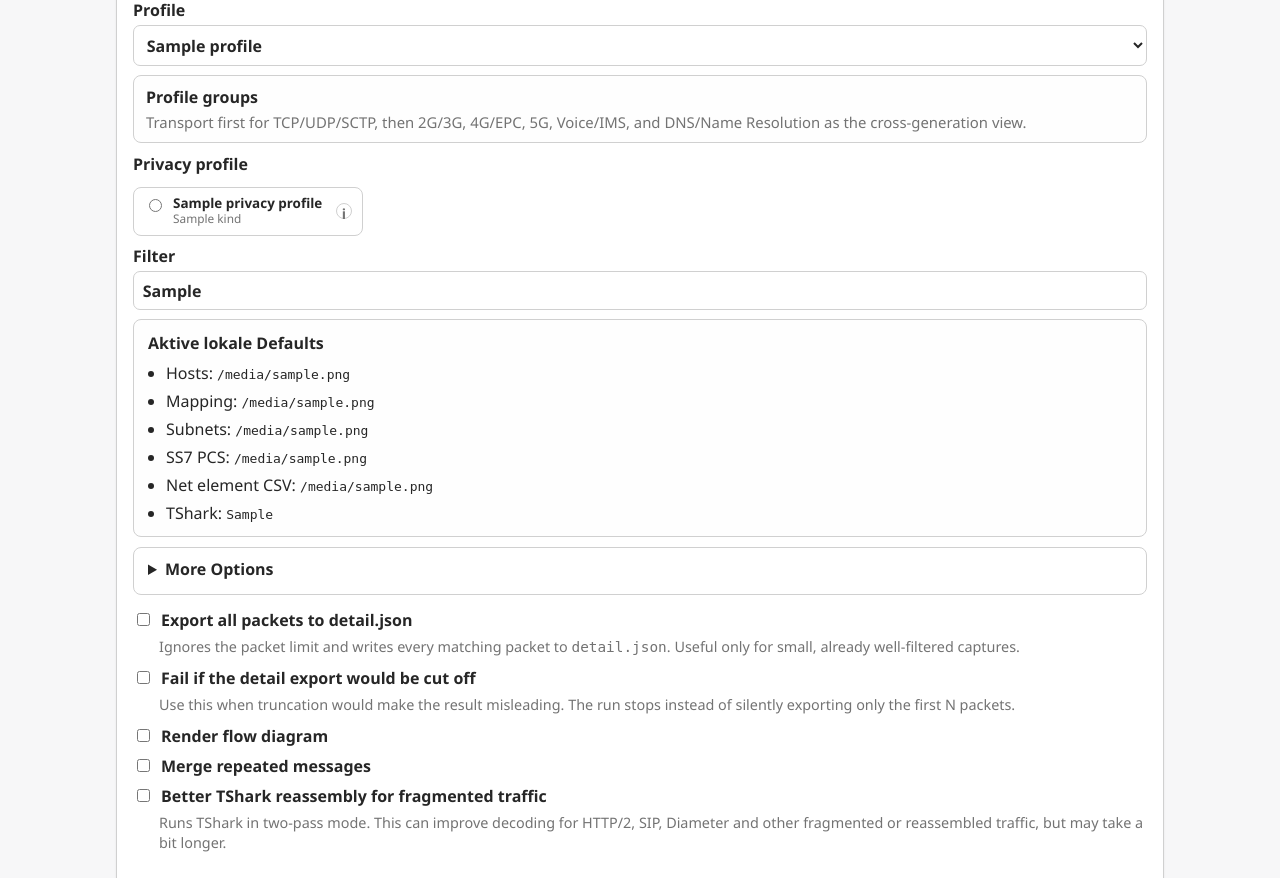
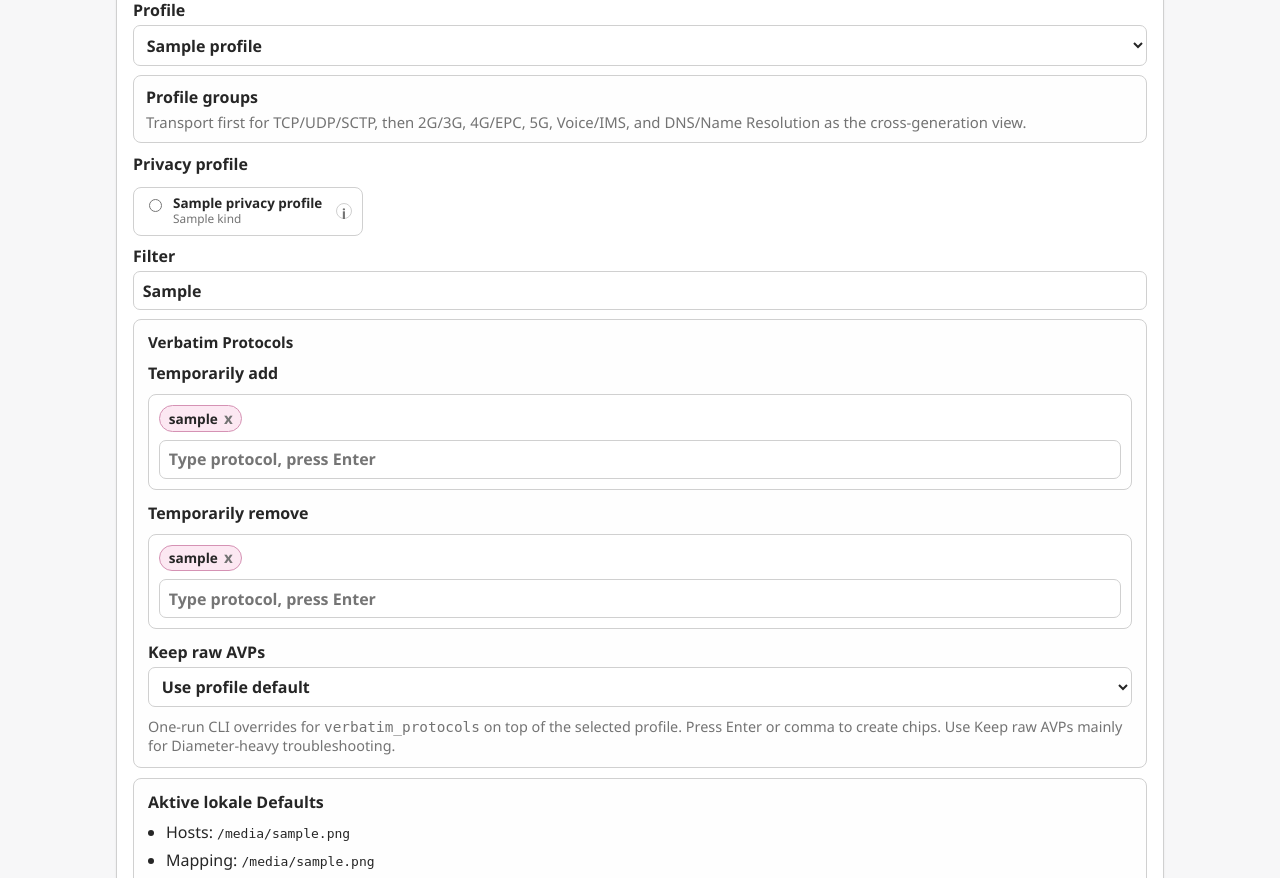
Before and after one commit to FrnkMrz/pcap2llm, a FastAPI app: template src/pcap2llm/web/templates/job.html in a window 1280 px wide. Shown: the part 1188-2066 px from the top of the page. Run offline with FastAPI, Linux system fonts and the light colour scheme; the template is opened without the code that fills it: most values are stand-ins (such as "Sample title", 1, 10 or a date in 2020); some libraries are stand-ins or nearby versions.

Commit message:
Add verbatim expert controls to web GUI

```diff
--- a/src/pcap2llm/web/app.py
+++ b/src/pcap2llm/web/app.py
@@ -320,6 +320,9 @@ def create_app(settings: WebSettings | None = None) -> FastAPI:
         profile: str = Form(...),
         privacy_profile: str = Form("share"),
         display_filter: str = Form(""),
+        verbatim_protocols_add: str = Form(""),
+        verbatim_protocols_remove: str = Form(""),
+        keep_raw_avps: str = Form(""),
         max_packets: str = Form("1000"),
         all_packets: bool = Form(False),
         fail_on_truncation: bool = Form(False),
@@ -405,6 +408,9 @@ def create_app(settings: WebSettings | None = None) -> FastAPI:
                 profile=profile,
                 privacy_profile=_resolve_privacy_profile_cli_value(profile_store, privacy_profile),
                 display_filter=display_filter.strip() or None,
+                verbatim_protocols_add=_parse_protocol_list(verbatim_protocols_add),
+                verbatim_protocols_remove=_parse_protocol_list(verbatim_protocols_remove),
+                keep_raw_avps=_parse_optional_bool_string(keep_raw_avps),
                 max_packets=_parse_optional_int(max_packets),
                 all_packets=all_packets,
                 fail_on_truncation=fail_on_truncation,
@@ -434,6 +440,9 @@ def create_app(settings: WebSettings | None = None) -> FastAPI:
             "profile": profile,
             "privacy_profile": privacy_profile,
             "display_filter": display_filter.strip(),
+            "verbatim_protocols_add": ", ".join(_parse_protocol_list(verbatim_protocols_add)),
+            "verbatim_protocols_remove": ", ".join(_parse_protocol_list(verbatim_protocols_remove)),
+            "keep_raw_avps": keep_raw_avps.strip(),
             "max_packets": max_packets.strip(),
             "all_packets": all_packets,
             "fail_on_truncation": fail_on_truncation,
@@ -1340,6 +1349,9 @@ def _build_analyze_defaults(record: JobRecord, local_support_defaults: dict[str,
         "profile": "",
         "privacy_profile": "",
         "display_filter": "",
+        "verbatim_protocols_add": "",
+        "verbatim_protocols_remove": "",
+        "keep_raw_avps": "",
         "max_packets": "1000",
         "all_packets": False,
         "fail_on_truncation": False,
@@ -1391,6 +1403,9 @@ def _build_preview_options(
             str(analyze_defaults.get("privacy_profile") or selected_privacy),
         ),
         display_filter=_string_or_none(analyze_defaults.get("display_filter")),
+        verbatim_protocols_add=_parse_protocol_list(analyze_defaults.get("verbatim_protocols_add")),
+        verbatim_protocols_remove=_parse_protocol_list(analyze_defaults.get("verbatim_protocols_remove")),
+        keep_raw_avps=_parse_optional_bool_string(analyze_defaults.get("keep_raw_avps")),
         max_packets=_parse_optional_int(str(analyze_defaults.get("max_packets", ""))),
         all_packets=bool(analyze_defaults.get("all_packets")),
         fail_on_truncation=bool(analyze_defaults.get("fail_on_truncation")),
@@ -1409,6 +1424,35 @@ def _build_preview_options(
         tshark_path=_string_or_none(analyze_defaults.get("tshark_path")),
         two_pass=bool(analyze_defaults.get("two_pass")),
     )
+
+
+def _parse_protocol_list(value: object) -> list[str]:
+    if value is None:
+        return []
+    if isinstance(value, list):
+        items = value
+    else:
+        items = str(value).split(",")
+
+    out: list[str] = []
+    for item in items:
+        text = str(item).strip().lower()
+        if not text:
+            continue
+        if text not in out:
+            out.append(text)
+    return out
+
+
+def _parse_optional_bool_string(value: object) -> bool | None:
+    text = str(value or "").strip().lower()
+    if not text:
+        return None
+    if text in {"true", "1", "yes", "on"}:
+        return True
+    if text in {"false", "0", "no", "off"}:
+        return False
+    raise ValueError("Invalid boolean analyze option.")
 
 
 def _discovery_support_files(
--- a/src/pcap2llm/web/models.py
+++ b/src/pcap2llm/web/models.py
@@ -24,6 +24,9 @@ class AnalyzeOptions:
     profile: str
     privacy_profile: str = "share"
     display_filter: str | None = None
+    verbatim_protocols_add: list[str] = field(default_factory=list)
+    verbatim_protocols_remove: list[str] = field(default_factory=list)
+    keep_raw_avps: bool | None = None
     max_packets: int | None = None
     all_packets: bool = False
     fail_on_truncation: bool = False
--- a/src/pcap2llm/web/static/job.js
+++ b/src/pcap2llm/web/static/job.js
@@ -18,6 +18,84 @@
   const progressing = new Set(["created", "uploaded", "discovering", "analyzing"]);
   let lastStatus = statusNode ? statusNode.textContent.trim() : "";
   const storageKey = "pcap2llm-job-run-focus";
+
+  function parseProtocols(raw) {
+    return String(raw || "")
+      .split(",")
+      .map((value) => value.trim().toLowerCase())
+      .filter((value, index, items) => value && items.indexOf(value) === index);
+  }
+
+  function initChipEditors() {
+    document.querySelectorAll("[data-chip-editor]").forEach((editor) => {
+      const hidden = editor.parentElement ? editor.parentElement.querySelector("[data-chip-hidden]") : null;
+      const list = editor.querySelector("[data-chip-list]");
+      const entry = editor.querySelector("[data-chip-entry]");
+      if (!hidden || !list || !entry) {
+        return;
+      }
+
+      let values = parseProtocols(hidden.value);
+
+      function syncHidden() {
+        hidden.value = values.join(", ");
+      }
+
+      function render() {
+        list.innerHTML = "";
+        values.forEach((value) => {
+          const chip = document.createElement("span");
+          chip.className = "protocol-chip";
+          chip.textContent = value;
+
+          const remove = document.createElement("button");
+          remove.type = "button";
+          remove.setAttribute("aria-label", `Remove ${value}`);
+          remove.textContent = "x";
+          remove.addEventListener("click", () => {
+            values = values.filter((item) => item !== value);
+            syncHidden();
+            render();
+          });
+
+          chip.appendChild(remove);
+          list.appendChild(chip);
+        });
+      }
+
+      function commitEntry() {
+        const additions = parseProtocols(entry.value);
+        if (!additions.length) {
+          entry.value = "";
+          return;
+        }
+        additions.forEach((value) => {
+          if (!values.includes(value)) {
+            values.push(value);
+          }
+        });
+        entry.value = "";
+        syncHidden();
+        render();
+      }
+
+      entry.addEventListener("keydown", (event) => {
+        if (event.key === "Enter" || event.key === ",") {
+          event.preventDefault();
+          commitEntry();
+        }
+        if (event.key === "Backspace" && !entry.value && values.length) {
+          values = values.slice(0, -1);
+          syncHidden();
+          render();
+        }
+      });
+
+      entry.addEventListener("blur", commitEntry);
+      syncHidden();
+      render();
+    });
+  }
 
   function readPendingAction() {
     try {
@@ -127,6 +205,7 @@
     });
   });
 
+  initChipEditors();
   applyPendingFeedback();
   tick();
 })();
--- a/src/pcap2llm/web/templates/job.html
+++ b/src/pcap2llm/web/templates/job.html
@@ -145,6 +145,33 @@
     </label>
 
     <label>Filter <input type="text" name="display_filter" value="{{ analyze_defaults.display_filter }}" placeholder="diameter || gtpv2" /></label>
+    <div class="advanced-group advanced-group-inline">
+      <h3>Verbatim Protocols</h3>
+      <div class="advanced-group-grid">
+        <label>Temporarily add
+          <input type="hidden" name="verbatim_protocols_add" value="{{ analyze_defaults.verbatim_protocols_add }}" data-chip-hidden />
+          <div class="protocol-chip-editor" data-chip-editor>
+            <div class="protocol-chip-list" data-chip-list></div>
+            <input type="text" class="protocol-chip-entry" data-chip-entry placeholder="Type protocol, press Enter" />
+          </div>
+        </label>
+        <label>Temporarily remove
+          <input type="hidden" name="verbatim_protocols_remove" value="{{ analyze_defaults.verbatim_protocols_remove }}" data-chip-hidden />
+          <div class="protocol-chip-editor" data-chip-editor>
+            <div class="protocol-chip-list" data-chip-list></div>
+            <input type="text" class="protocol-chip-entry" data-chip-entry placeholder="Type protocol, press Enter" />
+          </div>
+        </label>
+        <label>Keep raw AVPs
+          <select name="keep_raw_avps">
+            <option value="" {% if not analyze_defaults.keep_raw_avps %}selected{% endif %}>Use profile default</option>
+            <option value="true" {% if analyze_defaults.keep_raw_avps == 'true' %}selected{% endif %}>Force enabled</option>
+            <option value="false" {% if analyze_defaults.keep_raw_avps == 'false' %}selected{% endif %}>Force disabled</option>
+          </select>
+        </label>
+      </div>
+      <p class="advanced-help">One-run CLI overrides for <code>verbatim_protocols</code> on top of the selected profile. Press Enter or comma to create chips. Use Keep raw AVPs mainly for Diameter-heavy troubleshooting.</p>
+    </div>
     {% set has_support_defaults = analyze_defaults.hosts_file or analyze_defaults.mapping_file or analyze_defaults.subnets_file or analyze_defaults.ss7pcs_file or analyze_defaults.network_element_mapping_file or analyze_defaults.tshark_path %}
     {% if has_support_defaults %}
     <div class="support-defaults">
@@ -454,6 +481,50 @@
     margin: 10px 0 0;
     color: var(--muted);
     font-size: 0.9rem;
+  }
+
+  .protocol-chip-editor {
+    display: grid;
+    gap: 8px;
+    margin-top: 6px;
+    padding: 10px;
+    border: 1px solid var(--line);
+    border-radius: 8px;
+    background: var(--panel);
+  }
+
+  .protocol-chip-list {
+    display: flex;
+    flex-wrap: wrap;
+    gap: 8px;
+    min-height: 1.5rem;
+  }
+
+  .protocol-chip {
+    display: inline-flex;
+    align-items: center;
+    gap: 6px;
+    padding: 0.3rem 0.55rem;
+    border-radius: 999px;
+    border: 1px solid color-mix(in srgb, var(--accent) 30%, var(--line));
+    background: var(--accent-soft);
+    color: var(--ink);
+    font-size: 0.85rem;
+    line-height: 1;
+  }
+
+  .protocol-chip button {
+    border: 0;
+    background: transparent;
+    color: var(--muted);
+    cursor: pointer;
+    padding: 0;
+    font-size: 0.95rem;
+    line-height: 1;
+  }
+
+  .protocol-chip-entry {
+    min-width: 0;
   }
 
   .downloads-actions {
```
Also changed, not shown: docs/REFERENCE.md (+2 -0 lines), docs/WEB_GUI.md (+10 -0 lines), src/pcap2llm/cli.py (+18 -2 lines), src/pcap2llm/web/pcap_runner.py (+19 -0 lines), tests/test_cli.py (+65 -0 lines), tests/test_cli_llm_mode.py (+24 -0 lines), tests/web/test_pcap_runner.py (+37 -0 lines), tests/web/test_web_upload.py (+48 -0 lines).
